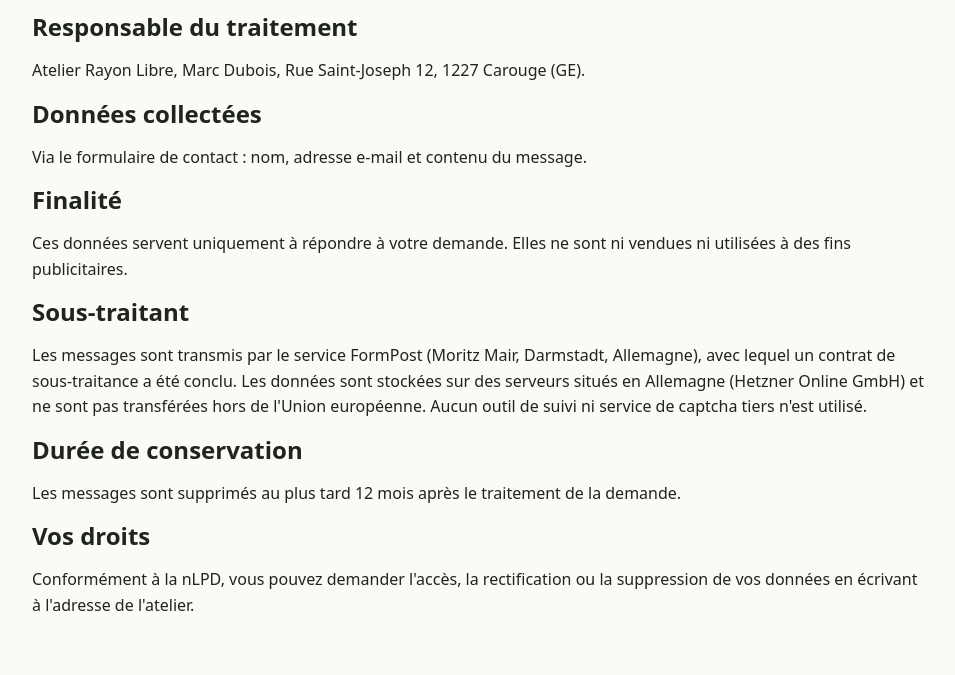
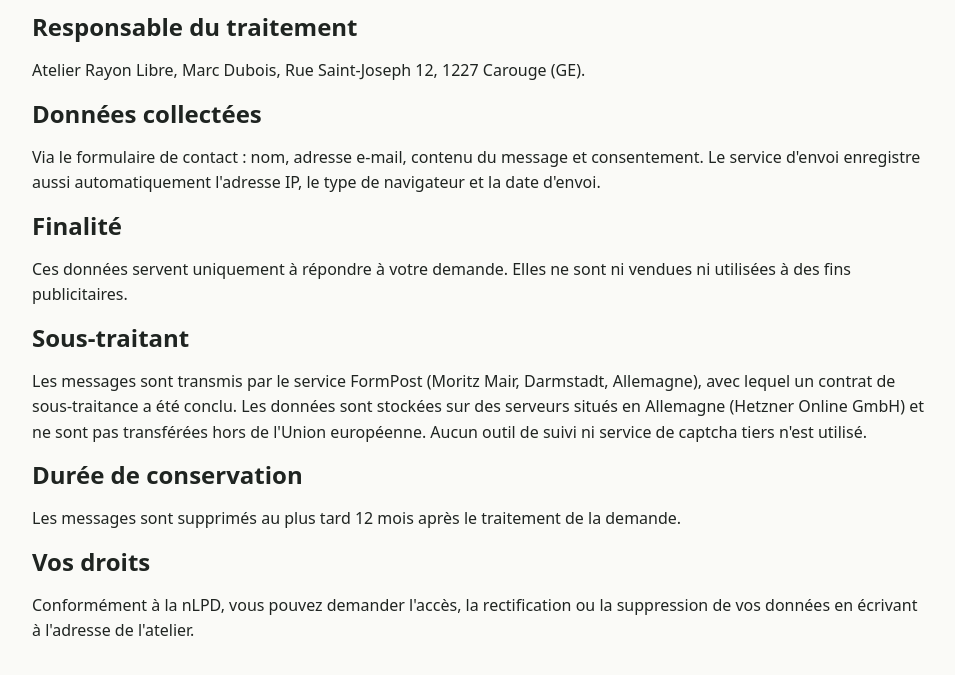
Before and after one commit to GueppeI/rayon-libre, a plain HTML site: page confidentialite.html in a window 1280 px wide. Shown: the part 129-804 px from the top of the page, without its empty margins (160-1115 px from the left). Drawn offline with Linux system fonts and the light colour scheme.

Commit message:
Add files via upload

```diff
--- a/confidentialite.html
+++ b/confidentialite.html
@@ -17,7 +17,7 @@
       <p>Atelier Rayon Libre, Marc Dubois, Rue Saint-Joseph 12, 1227 Carouge (GE).</p>
 
       <h2>Données collectées</h2>
-      <p>Via le formulaire de contact : nom, adresse e-mail et contenu du message.</p>
+      <p>Via le formulaire de contact : nom, adresse e-mail, contenu du message et consentement. Le service d'envoi enregistre aussi automatiquement l'adresse IP, le type de navigateur et la date d'envoi.</p>
 
       <h2>Finalité</h2>
       <p>Ces données servent uniquement à répondre à votre demande. Elles ne sont ni vendues ni utilisées à des fins publicitaires.</p>
```
